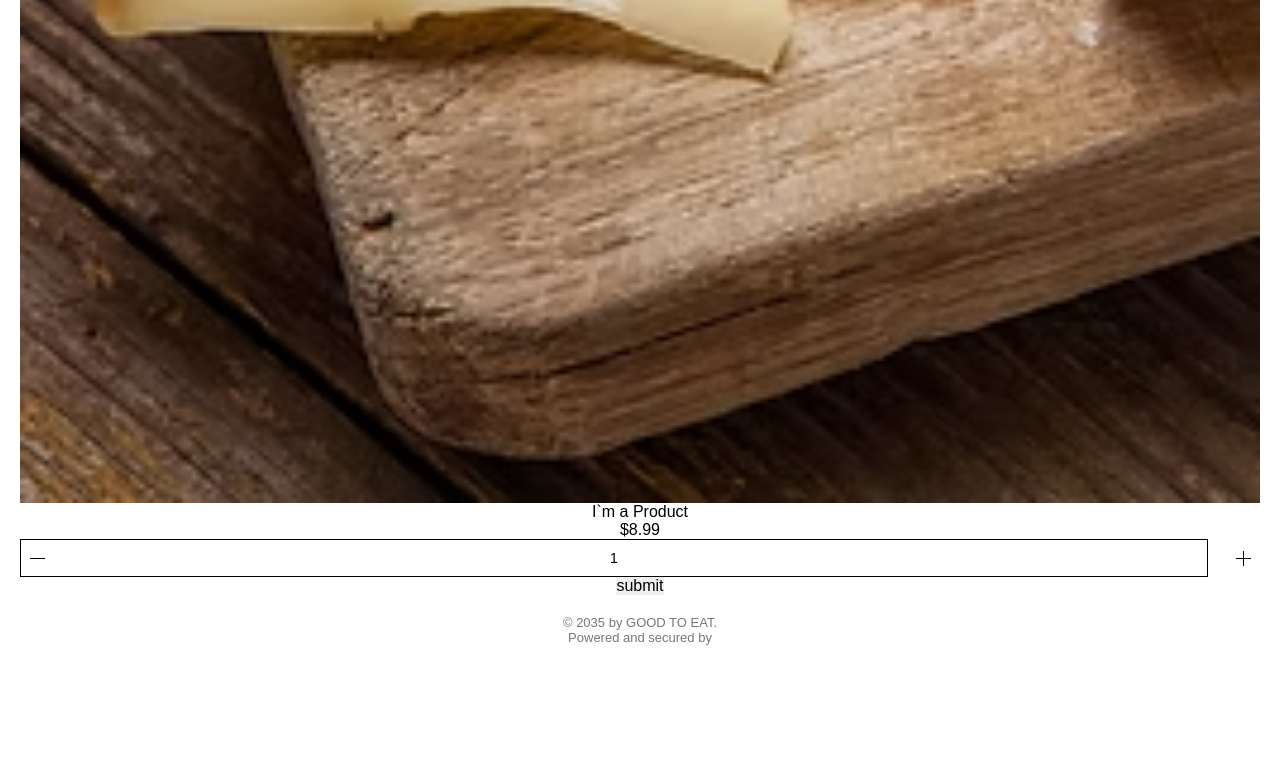
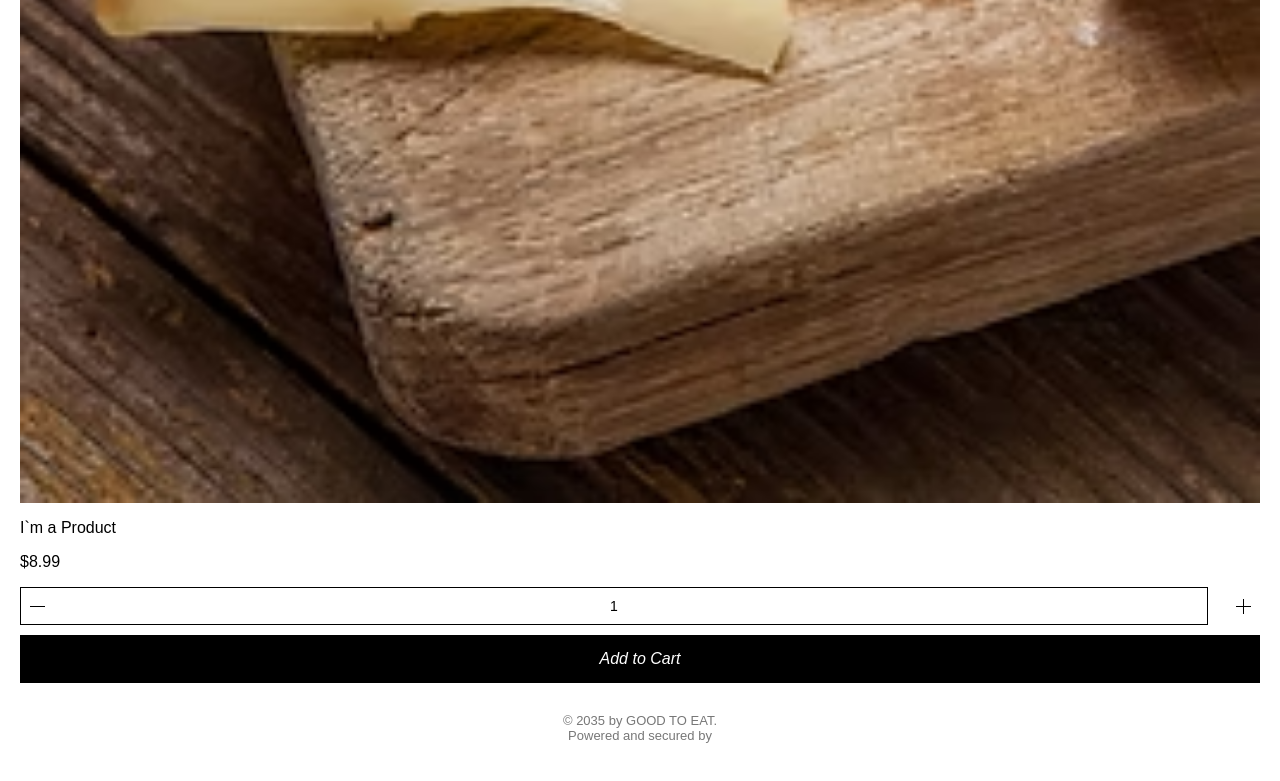
Before and after one commit to alivieE/WixShop, a React (Create React App) app in the folder wixshop/: page /cheeses in a window 1280 px wide. Shown: the part 1739-2520 px from the top of the page. Before the commit the page ends 2444 px from the top, so only its background shows below. Built offline with nearby package versions, Linux system fonts and the light colour scheme.

Commit message:
add style cheese and fix button plus

```diff
--- a/wixshop/src/components/ShopItem/ShopItem.jsx
+++ b/wixshop/src/components/ShopItem/ShopItem.jsx
@@ -11,12 +11,15 @@ const ShopItem = () => {
   function handleSubmit(e) {
     e.preventDefault();
   }
+
   return (
     <li>
       <form action="submit">
         <img className={s.productImg} src={images.cheeseONE} />
-        <p>I`m a Product</p>
-        <p>$8.99</p>
+        <div className={s.productNamePrice}>
+          <p>I`m a Product</p>
+          <p>$8.99</p>
+        </div>
         <div className={s.inputBox}>
           <button
             type="button"
@@ -43,8 +46,17 @@ const ShopItem = () => {
             className={s.input}
             value={count}
             onChange={handleCountChange}
+            min={"1"}
+            max={"10"}
+            placeholder="0"
           />
-          <button type="button" className={s.buttonPlus} onClick={handleSubmit}>
+          <button
+            type="button"
+            className={s.buttonPlus}
+            onClick={() => {
+              setCount(count + 1);
+            }}
+          >
             <svg
               viewBox="0 0 24 24"
               fill="currentColor"
@@ -59,7 +71,9 @@ const ShopItem = () => {
             </svg>
           </button>
         </div>
-        <button onSubmit={handleSubmit}>submit</button>
+        <button className={s.addToCart} onSubmit={handleSubmit}>
+          Add to Cart
+        </button>
       </form>
     </li>
   );
--- a/wixshop/src/components/ShopItem/ShopItem.module.css
+++ b/wixshop/src/components/ShopItem/ShopItem.module.css
@@ -32,3 +32,20 @@
   width: 100%;
   height: auto;
 }
+
+.addToCart {
+  background-color: black;
+  font-style: italic;
+  width: 100%;
+  padding: 15px 16px;
+  color: white;
+  margin: 10px 0 10px 0;
+}
+
+.productNamePrice {
+  display: flex;
+  flex-direction: column;
+  align-items: flex-start;
+  padding: 16px 0 16px 0;
+  gap: 16px;
+}
```
